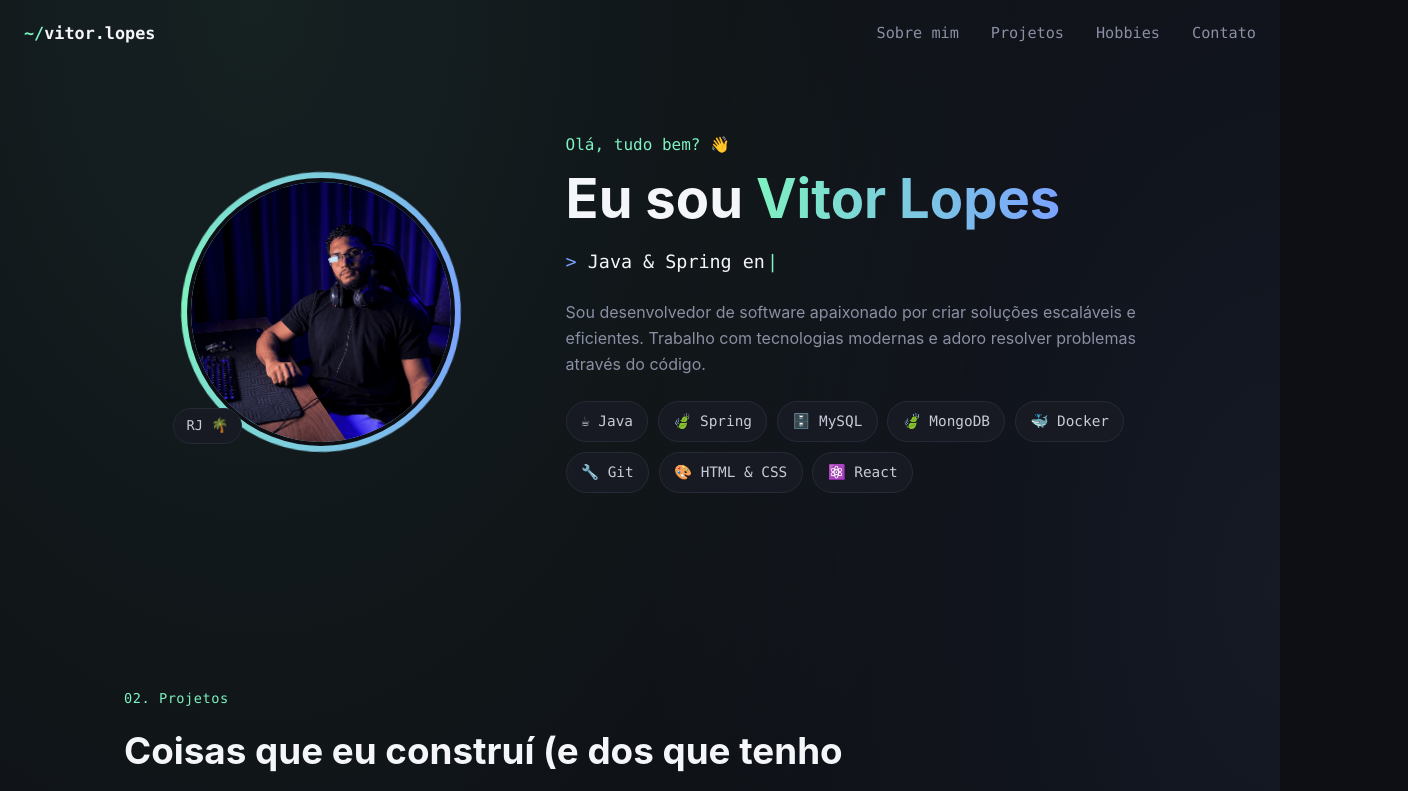
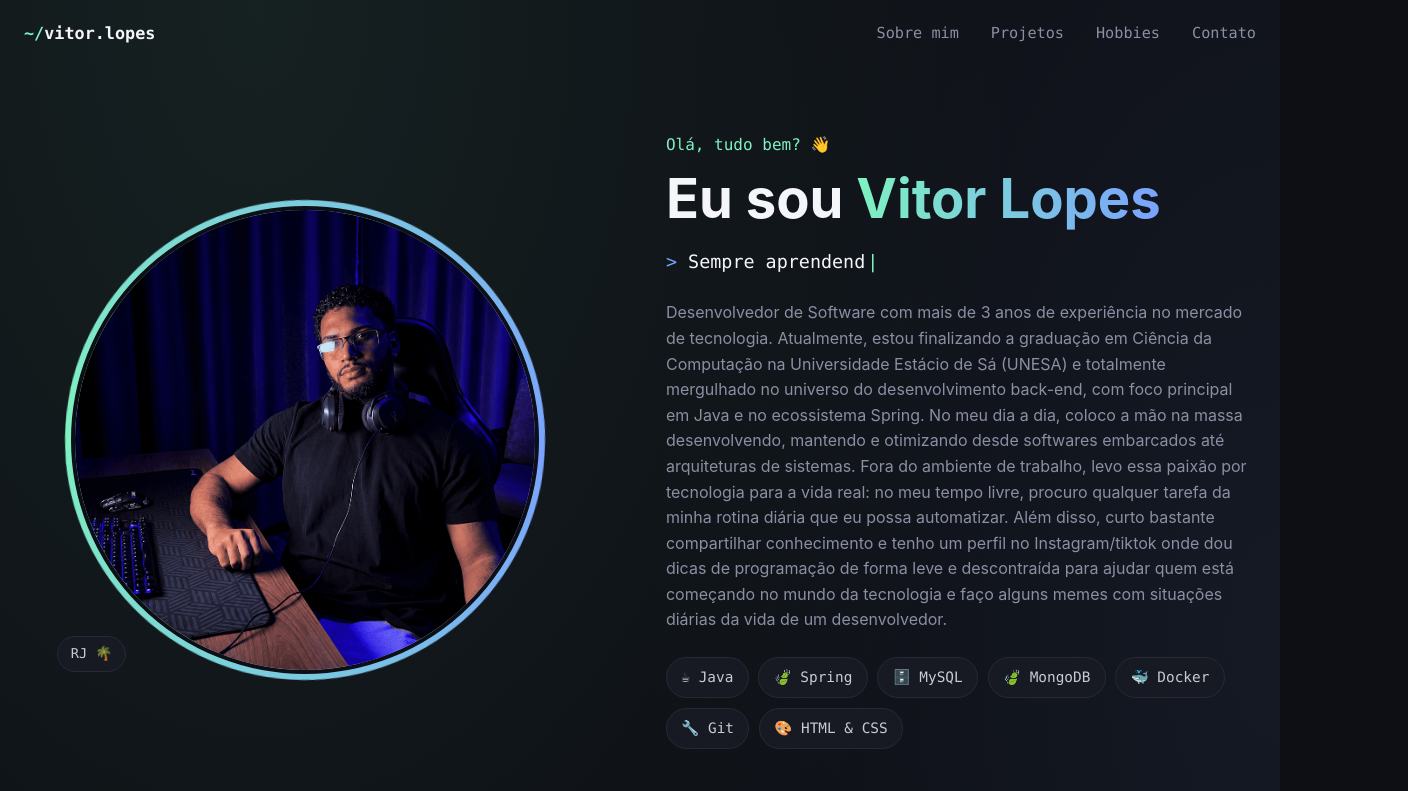
Before and after one commit to VitorLopesV/my-portfolio, a React (Vite) app: page / in a window 1280 px wide. Shown: the top 791 px of the page, 1408 px wide, since content can reach past the window. Built offline with nearby package versions, Linux system fonts and the light colour scheme.

Commit message:
feat: atualizar conteúdo e layout da seção Hero
Atualiza o texto de apresentação, remove itens desatualizados da
lista de tecnologias e ajusta o layout/tamanho do retrato para o novo
texto mais longo.

```diff
--- a/src/App.css
+++ b/src/App.css
@@ -117,13 +117,13 @@
 /* ---------- Hero ---------- */
 .hero {
   position: relative;
-  max-width: 1080px;
+  max-width: 1320px;
   margin: 0 auto;
   padding: 4rem 1.5rem 6rem;
   display: grid;
-  grid-template-columns: 0.8fr 1.2fr;
+  grid-template-columns: 1fr 1.05fr;
   align-items: center;
-  gap: 3rem;
+  gap: 5rem;
 }
 
 .hero__glow {
@@ -206,7 +206,7 @@
 }
 
 .hero__portrait-ring {
-  width: min(280px, 70vw);
+  width: min(480px, 85vw);
   aspect-ratio: 1;
   border-radius: 50%;
   padding: 6px;
@@ -238,7 +238,7 @@
 .hero__badge {
   position: absolute;
   bottom: 0.5rem;
-  left: calc(50% - min(140px, 35vw) - 0.5rem);
+  left: calc(50% - min(240px, 42.5vw) - 0.5rem);
   background: var(--surface);
   border: 1px solid var(--border);
   padding: 0.4rem 0.8rem;
--- a/src/components/Hero.jsx
+++ b/src/components/Hero.jsx
@@ -3,7 +3,6 @@ import profilePhoto from '../assets/profile.jpg'
 
 const ROLES = [
   'Desenvolvedor Back-end',
-  'Java & Spring enthusiast',
   'Sempre aprendendo algo novo',
   'Café -> commit -> deploy',
 ]
@@ -16,7 +15,6 @@ const SKILLS = [
   { name: 'Docker', emoji: '🐳' },
   { name: 'Git', emoji: '🔧' },
   { name: 'HTML & CSS', emoji: '🎨' },
-  { name: 'React', emoji: '⚛️' },
 ]
 
 function Hero() {
@@ -44,7 +42,7 @@ function Hero() {
         </p>
 
         <p className="hero__about">
-          Sou desenvolvedor de software apaixonado por criar soluções escaláveis e eficientes. Trabalho com tecnologias modernas e adoro resolver problemas através do código.
+          Desenvolvedor de Software com mais de 3 anos de experiência no mercado de tecnologia. Atualmente, estou finalizando a graduação em Ciência da Computação na Universidade Estácio de Sá (UNESA) e totalmente mergulhado no universo do desenvolvimento back-end, com foco principal em Java e no ecossistema Spring. No meu dia a dia, coloco a mão na massa desenvolvendo, mantendo e otimizando desde softwares embarcados até arquiteturas de sistemas. Fora do ambiente de trabalho, levo essa paixão por tecnologia para a vida real: no meu tempo livre, procuro qualquer tarefa da minha rotina diária que eu possa automatizar. Além disso, curto bastante compartilhar conhecimento e tenho um perfil no Instagram/tiktok onde dou dicas de programação de forma leve e descontraída para ajudar quem está começando no mundo da tecnologia e faço alguns memes com situações diárias da vida de um desenvolvedor.
         </p>
 
         <div className="hero__skills">
```
